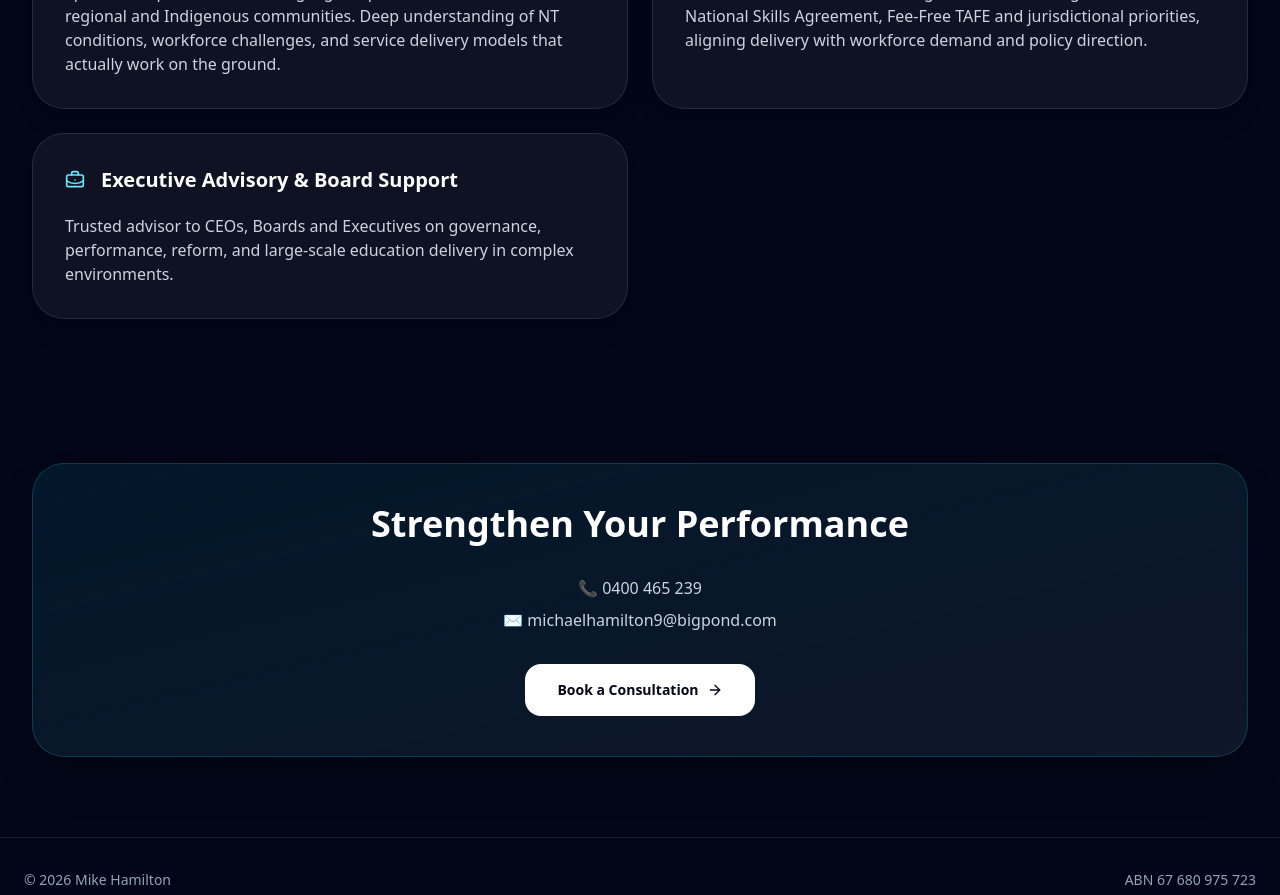
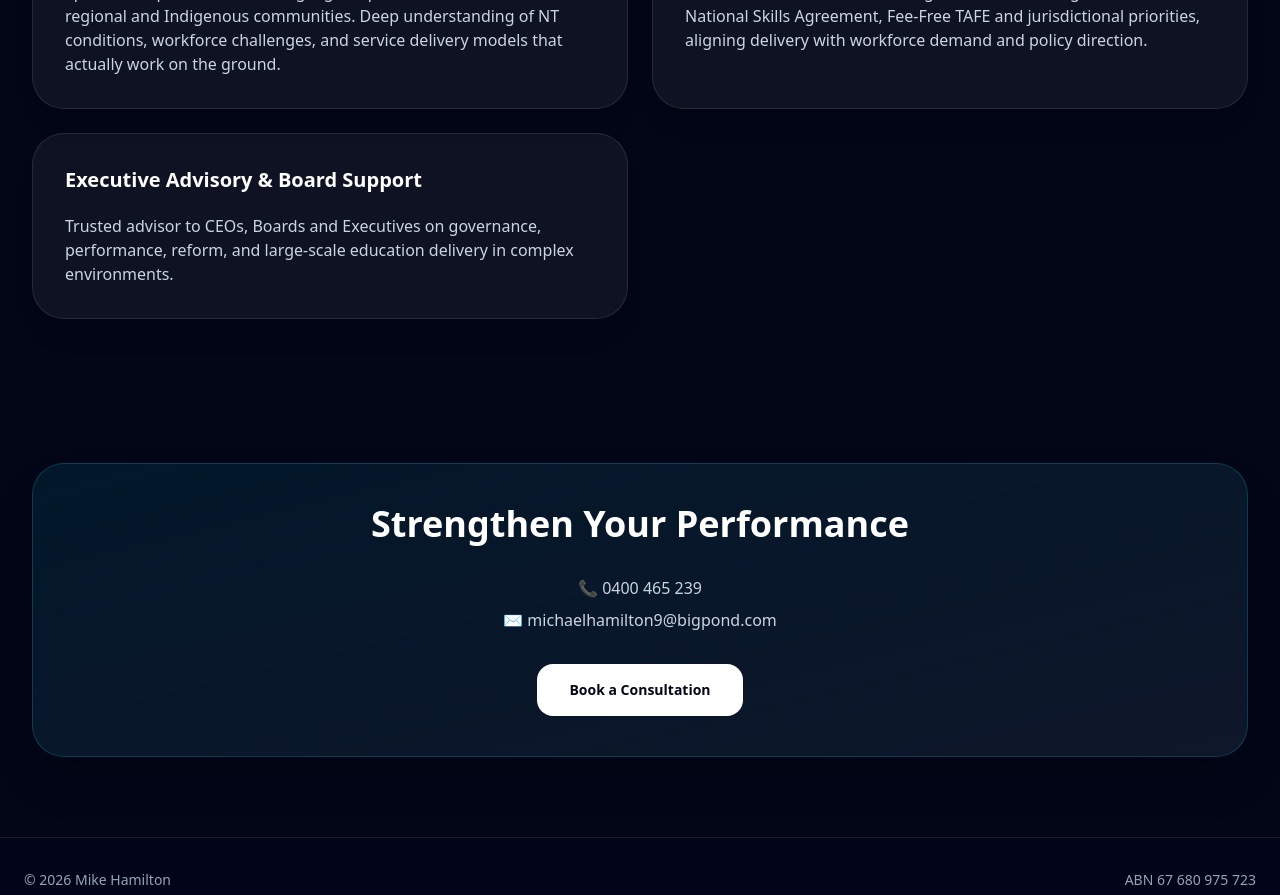
Before and after one commit to melanieorr-png/mikehamilton-site2, a React (Vite) app: page / in a window 1280 px wide. Shown: the part 1220-2115 px from the top of the page. Built offline with nearby package versions, Linux system fonts and the light colour scheme.

Commit message:
Update App.jsx

```diff
--- a/App.jsx
+++ b/App.jsx
@@ -1,45 +1,30 @@
-import { ArrowRight, Award, BriefcaseBusiness, Building2, Globe2, GraduationCap, Map, TrendingUp } from "lucide-react";
-
 export default function MikeHamiltonVETConsulting() {
   const services = [
     {
       title: "Small Business & Tender Advisory",
       description:
         "Practical support for small and medium enterprises to build capability, strengthen commercial positioning, and compete with confidence. Includes guidance on tender responses, grant applications, and negotiation strategies to improve success rates.",
-      icon: BriefcaseBusiness,
     },
     {
       title: "RTO Performance & Commercial Advisory",
       description:
         "Support RTOs to strengthen performance, improve commercial outcomes, and enhance financial sustainability, including revenue diversification and contract growth.",
-      icon: TrendingUp,
     },
     {
       title: "Remote & Regional VET Leadership",
       description:
         "Specialist expertise in delivering high-impact VET across remote, regional and Indigenous communities. Deep understanding of NT conditions, workforce challenges, and service delivery models that actually work on the ground.",
-      icon: Map,
     },
     {
       title: "Government Strategy & Funding Alignment",
       description:
         "Position RTOs to win and retain government funding under the National Skills Agreement, Fee-Free TAFE and jurisdictional priorities, aligning delivery with workforce demand and policy direction.",
-      icon: Building2,
     },
     {
       title: "Executive Advisory & Board Support",
       description:
         "Trusted advisor to CEOs, Boards and Executives on governance, performance, reform, and large-scale education delivery in complex environments.",
-      icon: BriefcaseBusiness,
     },
-  ];
-
-  const differentiators = [
-    "Proven CEO-level delivery in complex VET environments",
-    "Deep NT, regional, remote and Oceania-relevant expertise",
-    "Strong government and ministerial relationships",
-    "Commercial growth mindset within public systems",
-    "National credibility and award-winning outcomes",
   ];
 
   return (
@@ -88,18 +73,12 @@ export default function MikeHamiltonVETConsulting() {
         </div>
 
         <div className="mt-10 grid gap-6 md:grid-cols-2">
-          {services.map((service) => {
-            const Icon = service.icon;
-            return (
-              <div key={service.title} className="rounded-[2rem] border border-white/10 bg-white/5 p-8 shadow-xl">
-                <div className="flex items-center gap-4">
-                  <Icon className="h-5 w-5 text-cyan-300" />
-                  <h3 className="text-xl font-semibold">{service.title}</h3>
-                </div>
-                <p className="mt-5 text-slate-300">{service.description}</p>
-              </div>
-            );
-          })}
+          {services.map((service) => (
+            <div key={service.title} className="rounded-[2rem] border border-white/10 bg-white/5 p-8 shadow-xl">
+              <h3 className="text-xl font-semibold">{service.title}</h3>
+              <p className="mt-5 text-slate-300">{service.description}</p>
+            </div>
+          ))}
         </div>
       </section>
 
@@ -118,7 +97,6 @@ export default function MikeHamiltonVETConsulting() {
               className="inline-flex items-center gap-2 rounded-2xl bg-white px-8 py-4 text-sm font-semibold text-slate-950"
             >
               Book a Consultation
-              <ArrowRight className="h-4 w-4" />
             </a>
           </div>
         </div>
```
